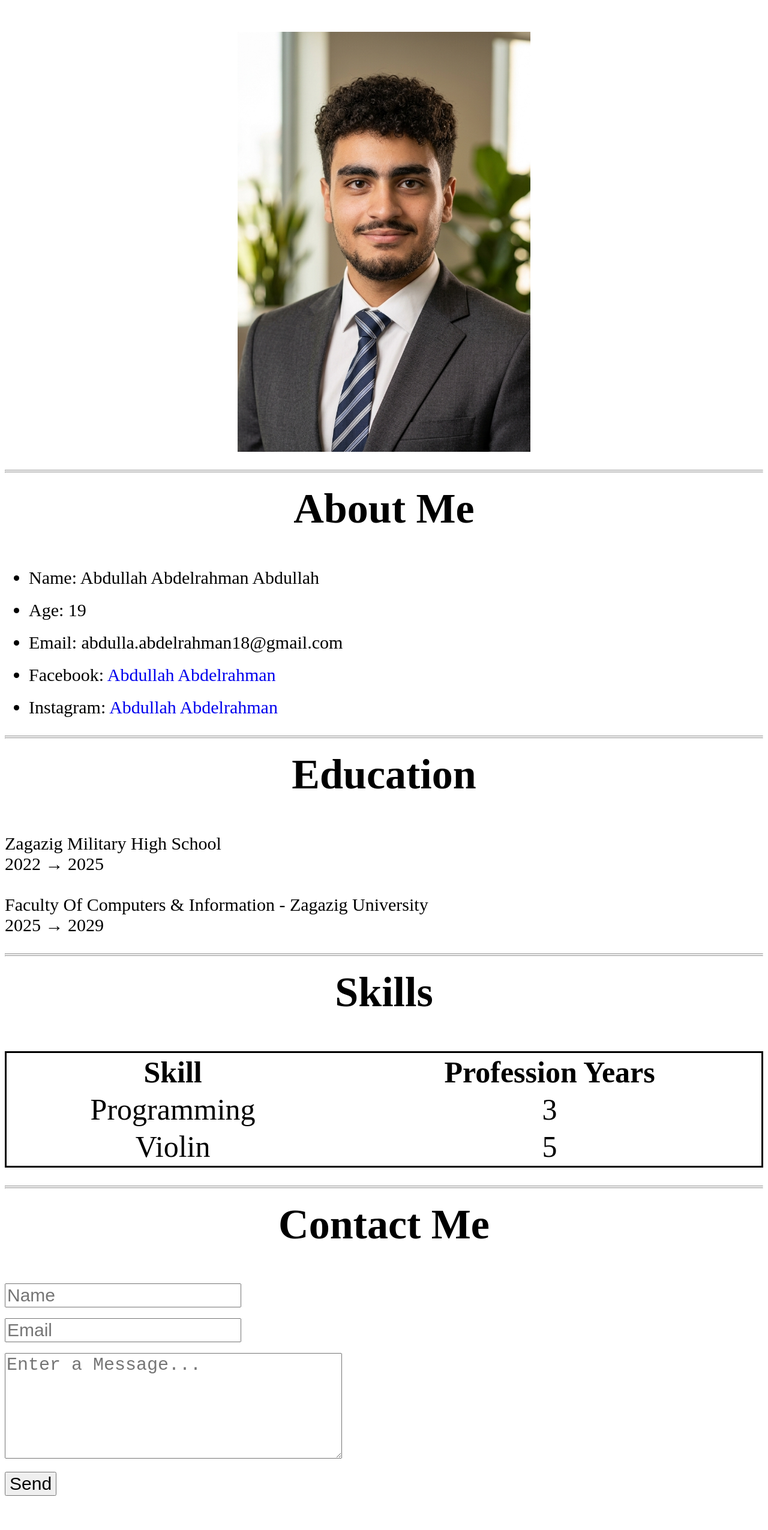
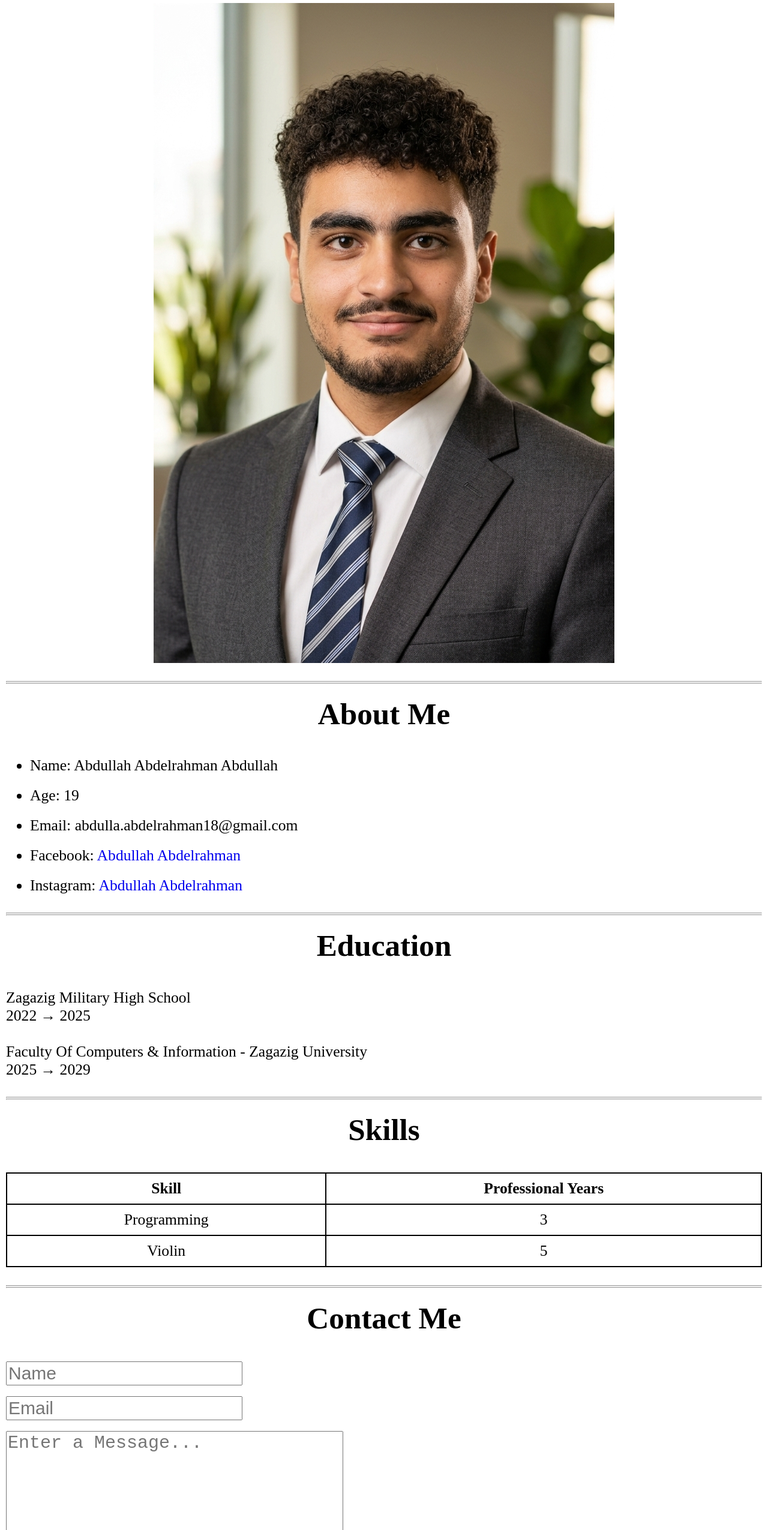
Before and after one commit to 0raventrigon0-cyber/My-Portfolio, a plain HTML site: page index.html in a window 1280 px wide. Shown: the part 196-2746 px from the top of the page at 60% size. Before the commit the page ends 2697 px from the top, so only its background shows below. Drawn offline with Linux system fonts and the light colour scheme.

Commit message:
Update index.html

```diff
--- a/index.html
+++ b/index.html
@@ -3,150 +3,262 @@
   <head>
     <meta charset="UTF-8" />
     <meta name="viewport" content="width=device-width, initial-scale=1.0" />
-    <meta description="Abdullah Abdelrahman Abdullah's Portfolio" />
+    <meta
+      name="description"
+      content="Abdullah Abdelrahman Abdullah's Portfolio"
+    />
     <link rel="icon" type="image/png" href="./Resources/portfolio_icon3.png" />
     <title>Abdullah Abdelrahman Abdullah</title>
+
     <style>
+      * {
+        box-sizing: border-box;
+      }
+
+      body {
+        margin: 0;
+        padding: 10px;
+      }
+
       li {
         margin-bottom: 20px;
       }
+
+      table,
+      th,
+      td {
+        border: 2px solid black;
+        border-collapse: collapse;
+      }
+
+      th,
+      td {
+        padding: 10px;
+      }
+
+      input,
+      textarea {
+        max-width: 100%;
+      }
+
+      @media (max-width: 768px) {
+        table {
+          font-size: 16px !important;
+        }
+
+        input,
+        textarea {
+          width: 100%;
+        }
+      }
     </style>
   </head>
+
   <body>
     <header>
-      <h1 style="text-align: center; font-size: 100px">
-        Professional Portofolio
+      <h1
+        style="
+          text-align: center;
+          font-size: clamp(40px, 6vw, 100px);
+        "
+      >
+        Professional Portfolio
       </h1>
+
       <img
         src="./Resources/my_image.png"
         alt="my image"
-        style="display: block; margin: auto"
-        height="700"
+        style="
+          display: block;
+          margin: auto;
+          max-width: 100%;
+          height: auto;
+        "
       />
+
       <hr style="margin-bottom: 1px; margin-top: 30px" />
       <hr style="margin-top: 1px" />
     </header>
+
     <main>
       <!-- About Me -->
       <section>
-        <h2 style="text-align: center; font-size: 70px; margin-top: 20px">
+        <h2
+          style="
+            text-align: center;
+            font-size: clamp(30px, 4vw, 70px);
+            margin-top: 20px;
+          "
+        >
           About Me
         </h2>
-        <ul style="font-size: 30px">
+
+        <ul style="font-size: clamp(18px, 2vw, 30px)">
           <li>Name: Abdullah Abdelrahman Abdullah</li>
           <li>Age: 19</li>
           <li>Email: abdulla.abdelrahman18@gmail.com</li>
+
           <li>
             Facebook:
             <a
               href="https://www.facebook.com/profile.php?id=61580393416831"
               target="_blank"
               style="text-decoration: none"
-              >Abdullah Abdelrahman</a
             >
+              Abdullah Abdelrahman
+            </a>
           </li>
+
           <li>
             Instagram:
             <a
-              href="https://www.instagram.com/0raven.trigon0/?__pwa=1#"
+              href="https://www.instagram.com/0raven.trigon0/"
               target="_blank"
               style="text-decoration: none"
-              >Abdullah Abdelrahman</a
             >
+              Abdullah Abdelrahman
+            </a>
           </li>
         </ul>
+
         <hr style="margin-bottom: 1px; margin-top: 30px" />
         <hr style="margin-top: 1px" />
       </section>
+
       <!-- Education -->
       <section>
-        <h2 style="text-align: center; font-size: 70px; margin-top: 20px">
+        <h2
+          style="
+            text-align: center;
+            font-size: clamp(30px, 4vw, 70px);
+            margin-top: 20px;
+          "
+        >
           Education
         </h2>
-        <p style="font-size: 30px">
-          Zagazig Military High School<br />2022 &rarr; 2025<br /><br />Faculty
-          Of Computers & Information - Zagazig University<br />2025 &rarr; 2029
+
+        <p style="font-size: clamp(18px, 2vw, 30px)">
+          Zagazig Military High School
+          <br />
+          2022 &rarr; 2025
+          <br /><br />
+
+          Faculty Of Computers & Information - Zagazig University
+          <br />
+          2025 &rarr; 2029
         </p>
+
         <hr style="margin-bottom: 1px; margin-top: 30px" />
         <hr style="margin-top: 1px" />
       </section>
+
       <!-- Skills -->
       <section>
-        <h2 style="text-align: center; font-size: 70px; margin-top: 20px">
+        <h2
+          style="
+            text-align: center;
+            font-size: clamp(30px, 4vw, 70px);
+            margin-top: 20px;
+          "
+        >
           Skills
         </h2>
+
         <table
           style="
-            font-size: 50px;
+            width: 100%;
+            margin: auto;
             text-align: center;
-            margin: auto;
-            border: 3px solid black;
+            font-size: clamp(16px, 2vw, 40px);
           "
-          width="100%"
         >
           <thead>
             <tr>
               <th>Skill</th>
-              <th>Profession Years</th>
+              <th>Professional Years</th>
             </tr>
           </thead>
+
           <tbody>
             <tr>
               <td>Programming</td>
               <td>3</td>
             </tr>
+
             <tr>
               <td>Violin</td>
               <td>5</td>
             </tr>
           </tbody>
         </table>
+
         <hr style="margin-bottom: 1px; margin-top: 30px" />
         <hr style="margin-top: 1px" />
       </section>
     </main>
+
     <footer>
       <!-- Contact Me -->
       <section>
-        <h2 style="text-align: center; font-size: 70px; margin-top: 20px">
+        <h2
+          style="
+            text-align: center;
+            font-size: clamp(30px, 4vw, 70px);
+            margin-top: 20px;
+          "
+        >
           Contact Me
         </h2>
+
         <form action="https://api.web3forms.com/submit" method="POST">
           <input
             type="hidden"
             name="access_key"
-            value="c22942bf-f4dd-4609-bdde-0752cb4760f8"
+            value="YOUR_ACCESS_KEY"
           />
+
           <div>
             <input
-              style="font-size: 30px"
               type="text"
+              name="name"
               placeholder="Name"
               required
+              style="font-size: 30px"
             />
           </div>
+
           <br />
+
           <div>
             <input
-              style="font-size: 30px"
               type="email"
+              name="email"
               placeholder="Email"
               required
+              style="font-size: 30px"
             />
           </div>
+
           <br />
+
           <div>
             <textarea
-              style="font-size: 30px"
-              name="Message"
+              name="message"
               cols="30"
               rows="5"
               placeholder="Enter a Message..."
               required
+              style="font-size: 30px"
             ></textarea>
           </div>
+
           <br />
-          <input style="font-size: 30px" type="submit" value="Send" />
+
+          <input
+            type="submit"
+            value="Send"
+            style="font-size: 30px"
+          />
         </form>
       </section>
     </footer>
```
